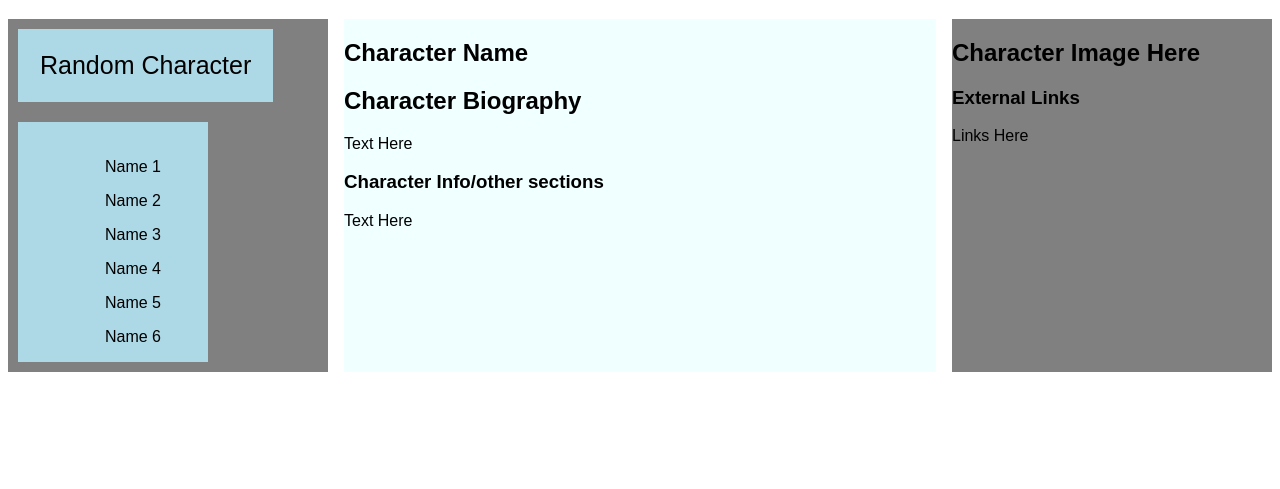
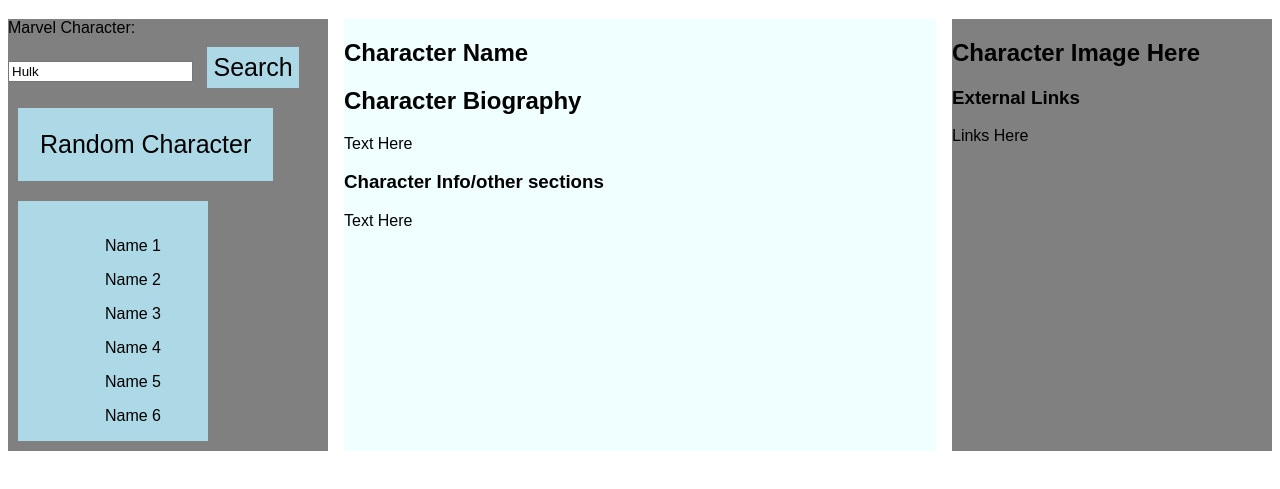
Before and after one commit to PatMAllen/Group-7-Repo-Project-1, a plain HTML site: page index.html in a window 1280 px wide. Shown: the part 61-550 px from the top of the page. Drawn offline with Linux system fonts and the light colour scheme; no server answers.

Commit message:
added form in html for user to enter a marvel character to search for

```diff
--- a/assets/js/script.js
+++ b/assets/js/script.js
@@ -4,6 +4,7 @@
 var nameEl = document.getElementById('character-name');
 var bioEl = document.getElementById('character-bio');
 var thumbNailEl = document.getElementById('char-thumbnail');
+var characterSearchInput = document.querySelector('#character-input');
 
 function getAllMarvelCharactersByName(){
     var requestUrl = 'https://gateway.marvel.com:443/v1/public/characters?ts=1812&apikey=d0ef214546c2e9f0b1d4ba6d35921915&hash=c782de09ab3d4d512283595db3e5905b'
@@ -18,6 +19,7 @@ function getAllMarvelCharactersByName(){
 
 };
 
+// need to be able to place searched for name in url
 function getCharacterByName(){
     var requestUrl = 'https://gateway.marvel.com:443/v1/public/characters?name=Hulk&ts=1812&apikey=d0ef214546c2e9f0b1d4ba6d35921915&hash=c782de09ab3d4d512283595db3e5905b'
 
--- a/index.html
+++ b/index.html
@@ -14,6 +14,14 @@
     </header>
     <main class="main-container">
       <aside>
+        <!-- Needs stylelized -->
+        <div>
+          <form id="search-form">
+            <label for="character-input">Marvel Character:</label><br>
+            <input type="text" id="character-input" name="character-input" value="Hulk">
+            <button class="button" id="search">Search</button>
+          </form>
+        </div>
         <div class="button">
           <button class="button">Random Character</button>
         </div>
```
